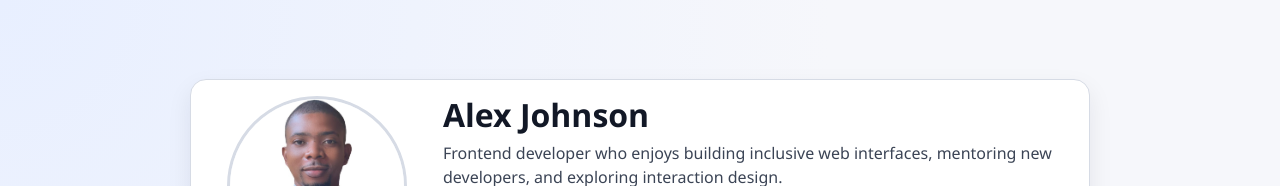
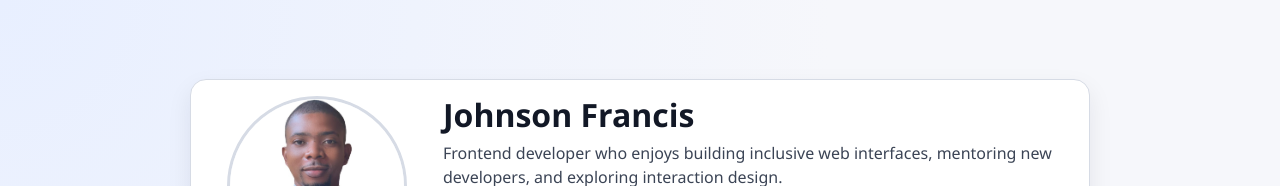
Before and after one commit to jayk0des/testable_profile_card, a plain HTML site: page index.html in a window 1280 px wide. Shown: the top 186 px of the page. Drawn offline with Linux system fonts and the light colour scheme.

```diff
--- a/index.html
+++ b/index.html
@@ -22,7 +22,7 @@
 
       <div data-testid="test-profile-content">
         <header class="profile-header" data-testid="test-profile-header">
-          <h1 data-testid="test-user-name">Alex Johnson</h1>
+          <h1 data-testid="test-user-name">Johnson Francis</h1>
           <p data-testid="test-user-bio">
             Frontend developer who enjoys building inclusive web interfaces, mentoring new developers, and exploring interaction design.
           </p>
```
